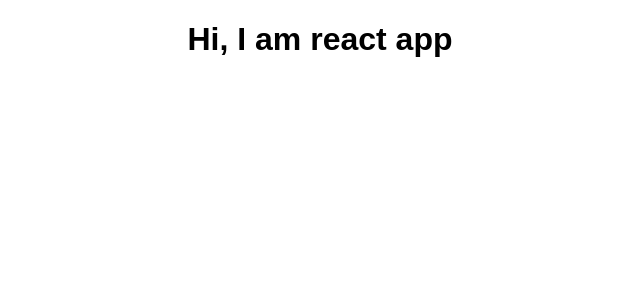
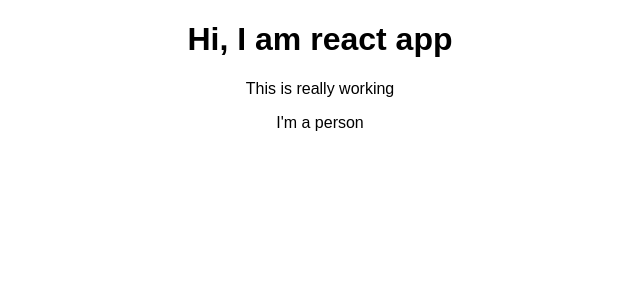
Before and after one commit to mostafahamed15/react-complete-guide, a React (Create React App) app: page / in a window 1280 px wide. Shown: the top 300 px of the page, without its empty margins (320-960 px from the left). Built offline with nearby package versions, Linux system fonts and the light colour scheme.

Commit message:
Creating a Functional component

```diff
--- a/src/App.js
+++ b/src/App.js
@@ -1,5 +1,5 @@
 import React, { Component } from 'react';
-
+import Person from './Person/Person';
 import './App.css';
 
 class App extends Component {
@@ -7,6 +7,8 @@
     return (
       <div className="App">
         <h1> Hi, I am react app </h1>
+        <p>This is really working </p>
+        <Person/>
       </div>
     );
    // return React.createElement('div', {className: 'App'}, React.createElement('h1',null , "Does it work now?"));
--- /dev/null
+++ b/src/Person/Person.js
@@ -0,0 +1,5 @@
+import React from 'react';
+const person = ()=>{
+    return <p>I'm a person</p>
+};
+export default person;
```
